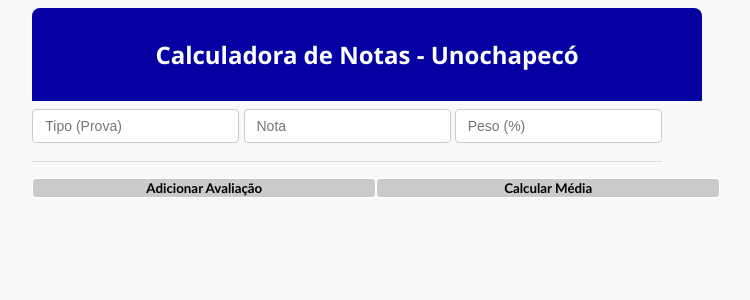
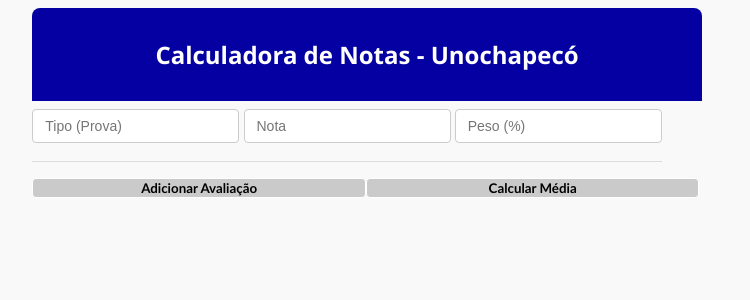
Before and after one commit to gabrekorb/gabrekorb.github.io, a PHP site: page / in a window 1280 px wide. Shown: the top 300 px of the page, without its empty margins (293-1043 px from the left). Run offline with PHP 8.4, Linux system fonts and the light colour scheme.

Commit message:
Update style.css

```diff
--- a/style.css
+++ b/style.css
@@ -13,7 +13,7 @@ body {
     padding: 8px 12px;
     border: 1px solid #ccc;
     border-radius: 4px;
-    width: 109,3%;
+    width: 106.8%
     box-sizing: border-box;
     font-size: 14px;
   }
@@ -37,7 +37,7 @@ body {
     display: flex;
     justify-content: center;
     align-items: center;
-    width: 109.3%;
+    width: 106%;
 
   }
 
```
